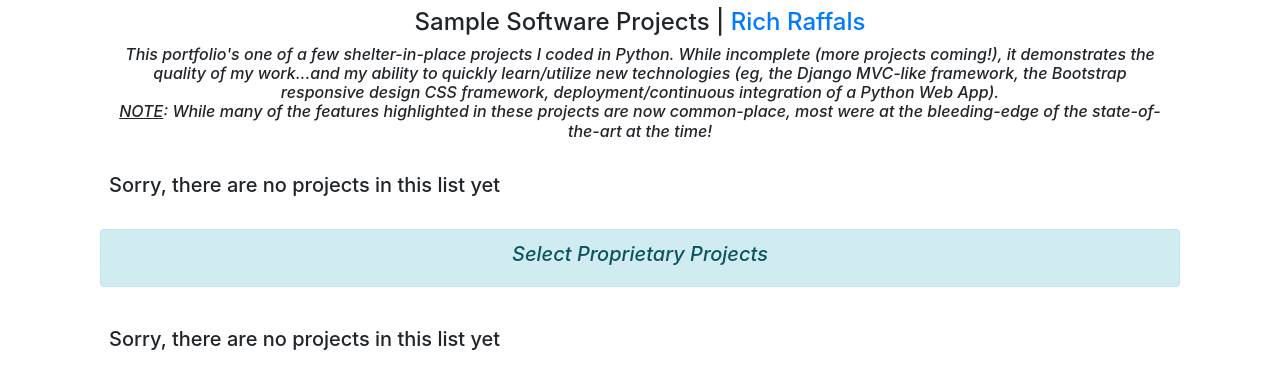
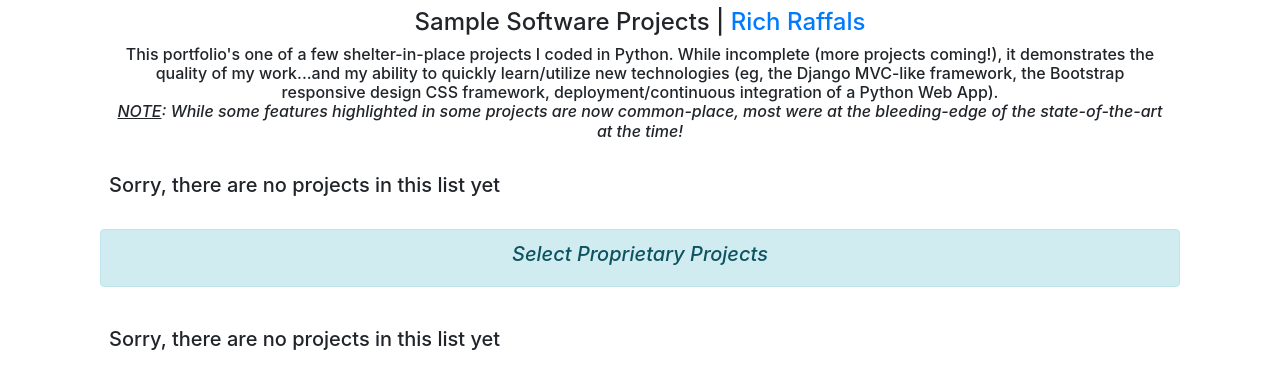
Before and after one commit to raffals/django_portfolio, a Django app: template projects/templates/projects/all_projects.html in a window 1280 px wide. Shown: the part 56-445 px from the top of the page. Run offline with Django 3.2, Linux system fonts and the light colour scheme; the template is opened without the code that fills it, so the values that code supplies are empty; some libraries are stand-ins or nearby versions.

Commit message:
Styling tweaks

```diff
--- a/projects/templates/projects/all_projects.html
+++ b/projects/templates/projects/all_projects.html
@@ -8,14 +8,14 @@
     <h4 class="pt-2 text-center">Sample Software Projects | <a
     href="mailto:raffals@earthlink.net?Subject=Response to your Python portfolio">Rich Raffals</a></h4>
 
-    <h6 class="pl-3 pr-3 font-italic text-center">This portfolio's one of a few
-    shelter-in-place projects I coded in Python.  While incomplete (more projects
-    coming!), it demonstrates the quality of my work...and my ability to quickly
-    learn/utilize new technologies (eg, the Django MVC-like framework, the Bootstrap
-    responsive design CSS framework, deployment/continuous integration of a Python
-    Web App).<br /><u>NOTE</u>: While many of the features highlighted in these projects
-    are now common-place, most were at the bleeding-edge of the state-of-the-art at
-    the time!</h6>
+    <h6 class="pl-3 pr-3 text-center">This portfolio's one of a few shelter-in-place
+    projects I coded in Python.  While incomplete (more projects coming!), it
+    demonstrates the quality of my work...and my ability to quickly learn/utilize
+    new technologies (eg, the Django MVC-like framework, the Bootstrap responsive
+    design CSS framework, deployment/continuous integration of a Python Web App).<br
+    /><span class="font-italic"><u>NOTE</u>: While some features highlighted
+    in some projects are now common-place, most were at the bleeding-edge of the
+    state-of-the-art at the time!</span></h6>
 
       <div class="p-4 row">
     {% for project in projects %}
--- a/projects/templates/projects/project_detail.html
+++ b/projects/templates/projects/project_detail.html
@@ -4,7 +4,7 @@
 {% block page_content %}
 
 <!--<h3 class="pt-2 text-center">{{ project.title }}</h3>-->
-<div class="card-header text-center">Project} {{ project.title }}</div>
+<div class="card-header text-center font-italic">{{ project.title }}</div>
 
 <div class="p-4 row">
     <div class="col-md-8">
--- a/projects/templates/projects/project_slides.html
+++ b/projects/templates/projects/project_slides.html
@@ -4,7 +4,7 @@
 {% block page_content %}
 
 <!--<h4 class="pt-2 text-center">{{ project.title }}</h4>-->
-<div class="card-header text-center">Proprietary Project} {{ project.title }}</div>
+<div class="card-header text-center font-italic">{{ project.title }}</div>
 
 <div class="bd-example">
   <div id="carouselWithCaptions" class="carousel slide" data-ride="carousel"  data-interval="false">
--- a/projects/templates/projects/slide_project_detail.html
+++ b/projects/templates/projects/slide_project_detail.html
@@ -4,7 +4,7 @@
 {% block page_content %}
 
 <!--<h3 class="pt-2 text-center">{{ project.title }}</h3>-->
-<div class="card-header text-center">Proprietary Project} {{ project.title }}</div>
+<div class="card-header text-center font-italic">{{ project.title }}</div>
 
 <div class="p-4 row">
     <div class="col-md-8">
```
